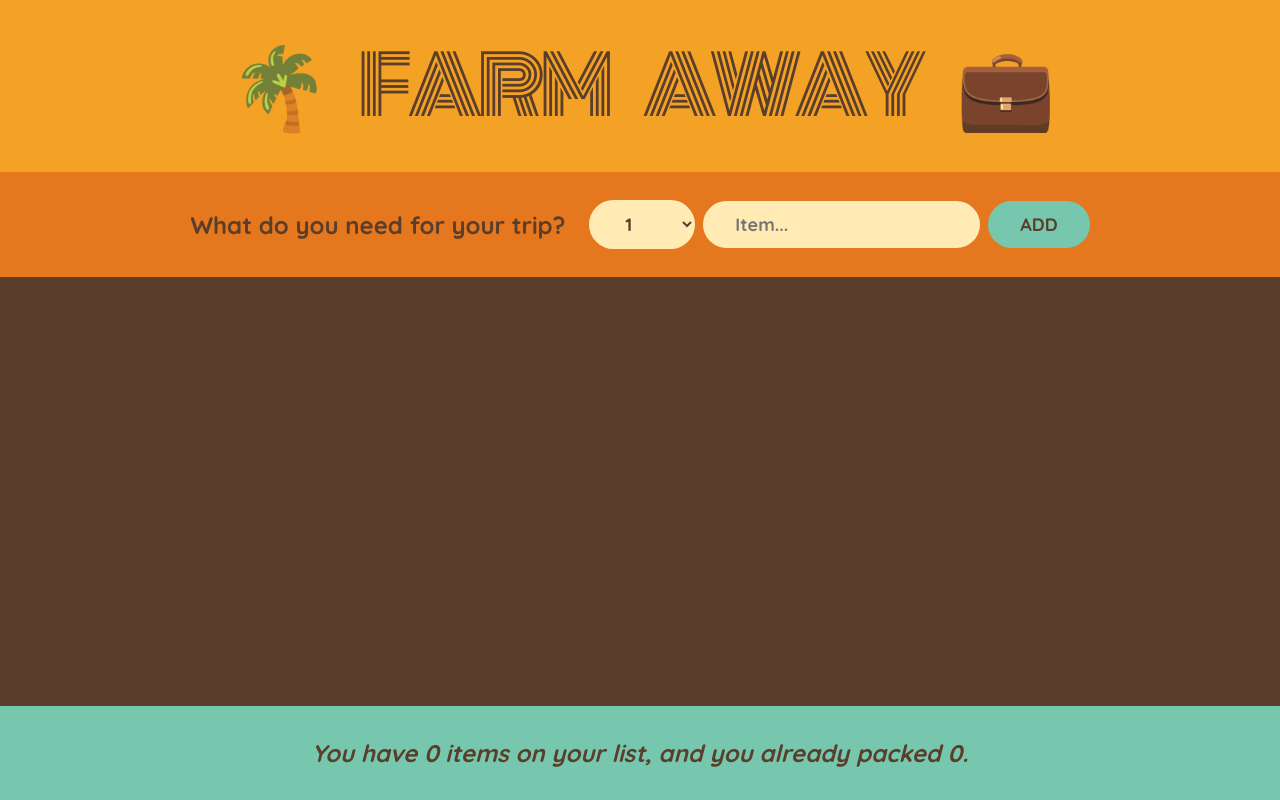
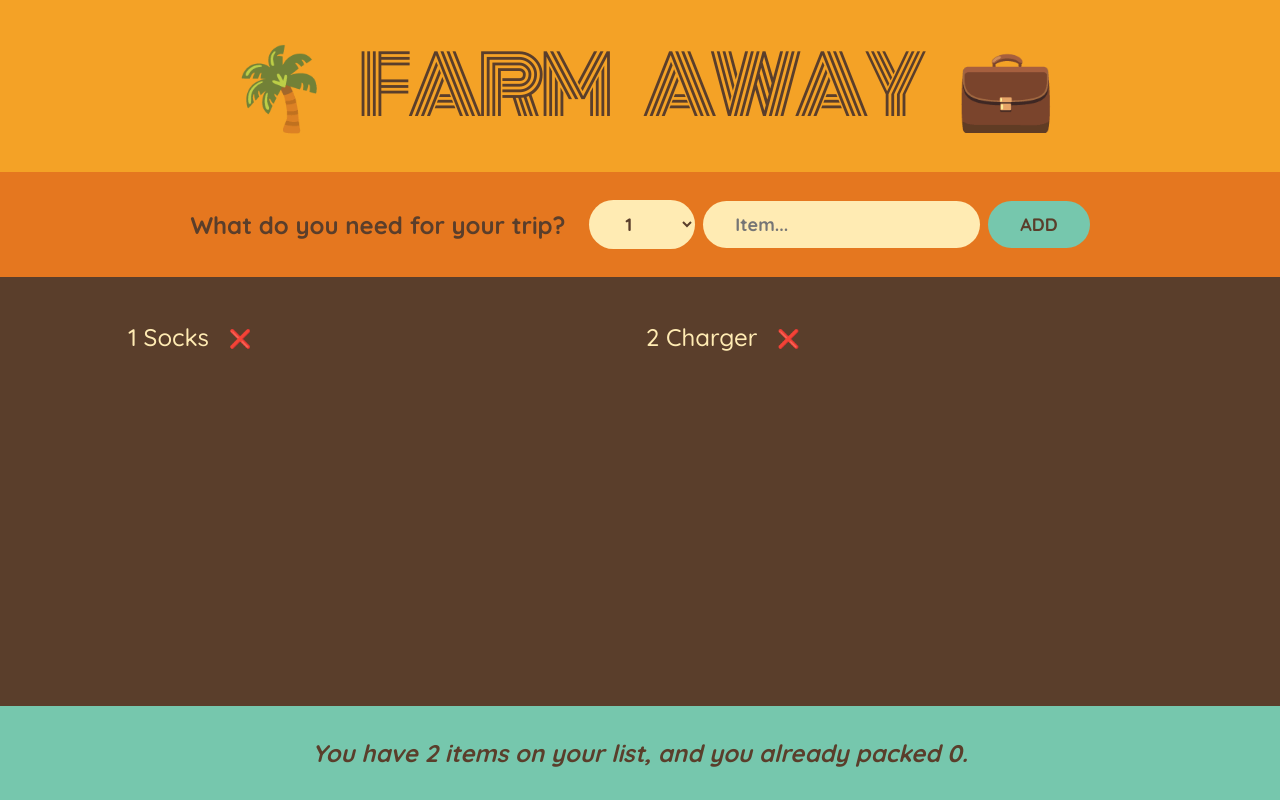
Before and after one commit to Mohamed-amine-Mr/travel-packing-list, a React (Vite) app: page / in a window 1280 px wide. Built offline with nearby package versions, Linux system fonts and the light colour scheme.

Commit message:
feat: add static layout with Form, PackingList, Item, and Stats components

```diff
--- a/src/App.jsx
+++ b/src/App.jsx
@@ -1,71 +1,60 @@
 // App.jsx
-import { useState } from "react";
+import "./index.css";
+
+// App.jsx
 import "./index.css";
 
 function App() {
-  const [items, setItems] = useState([]); // State to manage the list of items
-  const [description, setDescription] = useState(""); // State for the item description
-  const [quantity, setQuantity] = useState(1); // State for the item quantity
-
-  function handleAddItem(e) {
-    e.preventDefault(); // Prevent the form from refreshing the page
-
-    if (!description) return; // Don't add an item if the description is empty
-
-    const newItem = {
-      id: Date.now(), // Unique ID for each item
-      description,
-      quantity,
-      packed: false, // Default packed status
-    };
-
-    setItems((items) => [...items, newItem]); // Add the new item to the list
-    setDescription(""); // Reset the description input
-    setQuantity(1); // Reset the quantity input
-  }
-
   return (
     <div className="app">
       <h1>🌴 Farm Away 💼</h1>
-      <form className="add-form" onSubmit={handleAddItem}>
+      <Form />
+      <PackingList />
+      <Stats />
+    </div>
+  );
+}
+
+function Form() {
+  return (
+    <form className="add-form">
       <h3>What do you need for your trip?</h3>
-        <select
-          value={quantity}
-          onChange={(e) => setQuantity(Number(e.target.value))} // Update quantity state
-        >
+      <select>
         {Array.from({ length: 20 }, (_, i) => (
           <option value={i + 1} key={i + 1}>
             {i + 1}
           </option>
         ))}
       </select>
-        <input
-          type="text"
-          placeholder="Item..."
-          value={description}
-          onChange={(e) => setDescription(e.target.value)} // Update description state
-        />
+      <input type="text" placeholder="Item..." />
       <button>Add</button>
     </form>
+  );
+}
+
+function PackingList() {
+  return (
     <div className="list">
       <ul>
-          {items.map((item) => (
-            <li key={item.id}>
-              <span>
-                {item.quantity} {item.description}
-              </span>
+        <li>
+          <span>1 Socks</span>
           <button>❌</button>
         </li>
-          ))}
+        <li>
+          <span>2 Charger</span>
+          <button>❌</button>
+        </li>
       </ul>
-      </div>
-      <footer className="stats">
-        <em>
-          You have {items.length} items on your list, and you already packed 0.
-        </em>
-      </footer>
     </div>
   );
 }
 
+function Stats() {
+  return (
+    <footer className="stats">
+      <em>You have 2 items on your list, and you already packed 0.</em>
+    </footer>
+  );
+}
+
 export default App;
```
Lines whose indentation alone changed are shown as unchanged.
